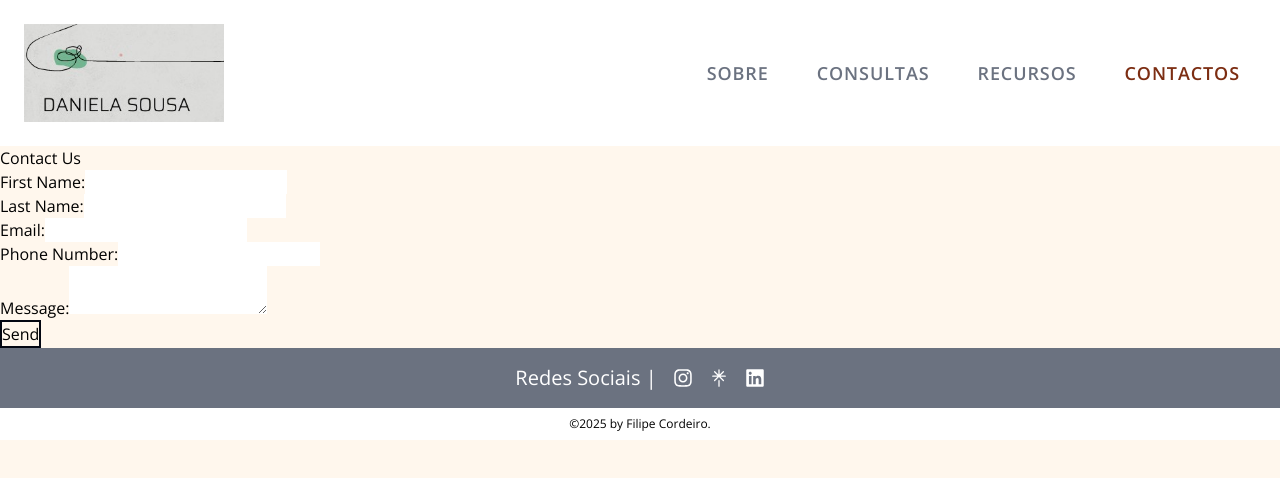
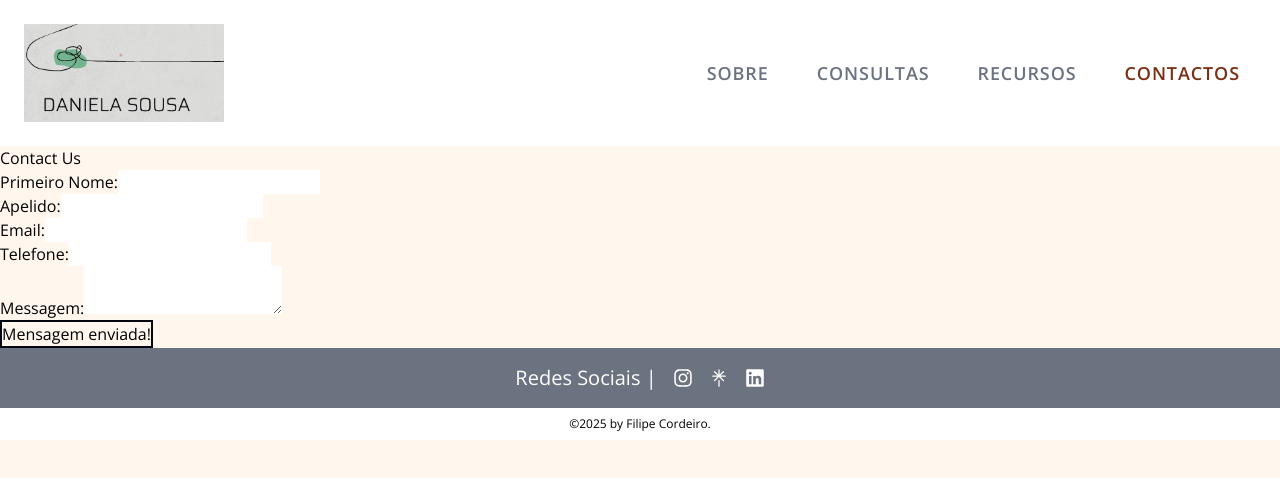
Before and after one commit to DeleteMind/site_psicologa, a Next.js app in the folder daniela-app/: page /contactos in a window 1280 px wide. Shown: the top 478 px of the page. Built offline with nearby package versions, Linux system fonts and the light colour scheme.

Commit message:
change_page_message_to _Portuguese

```diff
--- a/daniela-app/app/api/contact/route.ts
+++ b/daniela-app/app/api/contact/route.ts
@@ -40,7 +40,7 @@ console.log('SMTP_HOST:', smtpHost);
             from: smtpUser,
             to: contactEmail,
             subject: `Daniela_psicologa tem uma nova mensagem de ${name}`,
-            text: `Name: ${name}\nPhone: ${phone}\nEmail: ${email}\nMessage: ${message}`,
+            text: `Nome: ${name}\nTelefone: ${phone}\nEmail: ${email}\nMessagem: ${message}`,
         };
 
         // Send the email
--- a/daniela-app/app/contactos/page.tsx
+++ b/daniela-app/app/contactos/page.tsx
@@ -65,7 +65,7 @@ export default function ContactPage() {
       <h1>Contact Us</h1>
       <form onSubmit={handleSubmit}>
         <label>
-          First Name:
+          Primeiro Nome:
           <input
             type="text"
             name="firstName"
@@ -77,7 +77,7 @@ export default function ContactPage() {
         <br />
 
         <label>
-          Last Name:
+          Apelido:
           <input
             type="text"
             name="lastName"
@@ -101,20 +101,19 @@ export default function ContactPage() {
         <br />
 
         <label>
-          Phone Number:
+          Telefone:
           <input
             type="tel"
             name="phone"
             value={formData.phone}
             onChange={handleChange}
             pattern="^\+?[1-9]\d{1,14}$"  // Optional validation pattern
-
           />
         </label>
         <br />
 
         <label>
-          Message:
+          Messagem:
           <textarea
             name="message"
             value={formData.message}
@@ -125,7 +124,7 @@ export default function ContactPage() {
         <br />
 
         <button className="border-2 border-gray-950" type="submit" disabled={isSubmitting}>
-          {isSubmitting ? "Sending..." : "Send"}
+          {isSubmitting ? "A enviar..." : "Mensagem enviada!"}
         </button>
       </form>
       {status && <p>{status}</p>}
```
